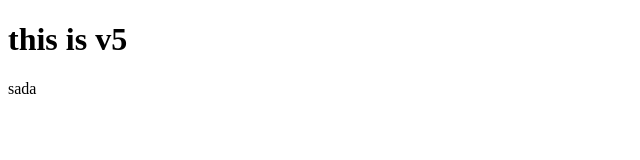
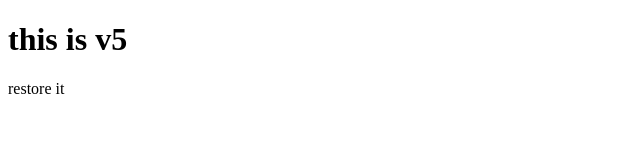
Before and after one commit to Adityaa-Ksolves/ksolvetestrepo, a plain HTML site: page index.html in a window 1280 px wide. Shown: the full height of the page, 0-640 px from the left. Drawn offline with Linux system fonts and the light colour scheme.

Commit message:
index.html

```diff
--- a/index.html
+++ b/index.html
@@ -8,7 +8,8 @@
 <body>
     <h1>this is v5</h1>
 
-    sada
+
+    restore it
 
 
 
```
